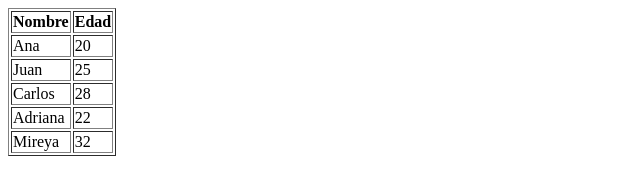
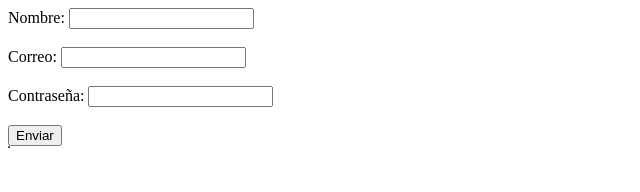
Before and after one commit to Gladys-2/LABORATORIO1, a plain HTML site: page index.html in a window 1280 px wide. Shown: the whole page, without its empty margins (0-640 px from the left). Drawn offline with Linux system fonts and the light colour scheme.

Commit message:
feat: Agrego formulario de registro de usuario

```diff
--- a/index.html
+++ b/index.html
@@ -1,27 +1,11 @@
 <!DOCTYPE html>
 <table border="1">
-  <tr>
-    <th>Nombre</th>
-    <th>Edad</th>
-  </tr>
-  <tr>
-    <td>Ana</td>
-    <td>20</td>
-  </tr>
-  <tr>
-    <td>Juan</td>
-    <td>25</td>
-  </tr>
-  <tr>
-    <td>Carlos</td>
-    <td>28</td>
-  </tr>
-  <tr>
-    <td>Adriana</td>
-    <td>22</td>
-  </tr>
-  <tr>
-    <td>Mireya</td>
-    <td>32</td>
-  </tr>
-</table>
+<form>
+  Nombre: <input type="text" name="nombre"><br><br>
+
+  Correo: <input type="email" name="correo"><br><br>
+
+  Contraseña: <input type="password" name="contraseña"><br><br>
+
+  <input type="submit" value="Enviar">
+</form>
```
